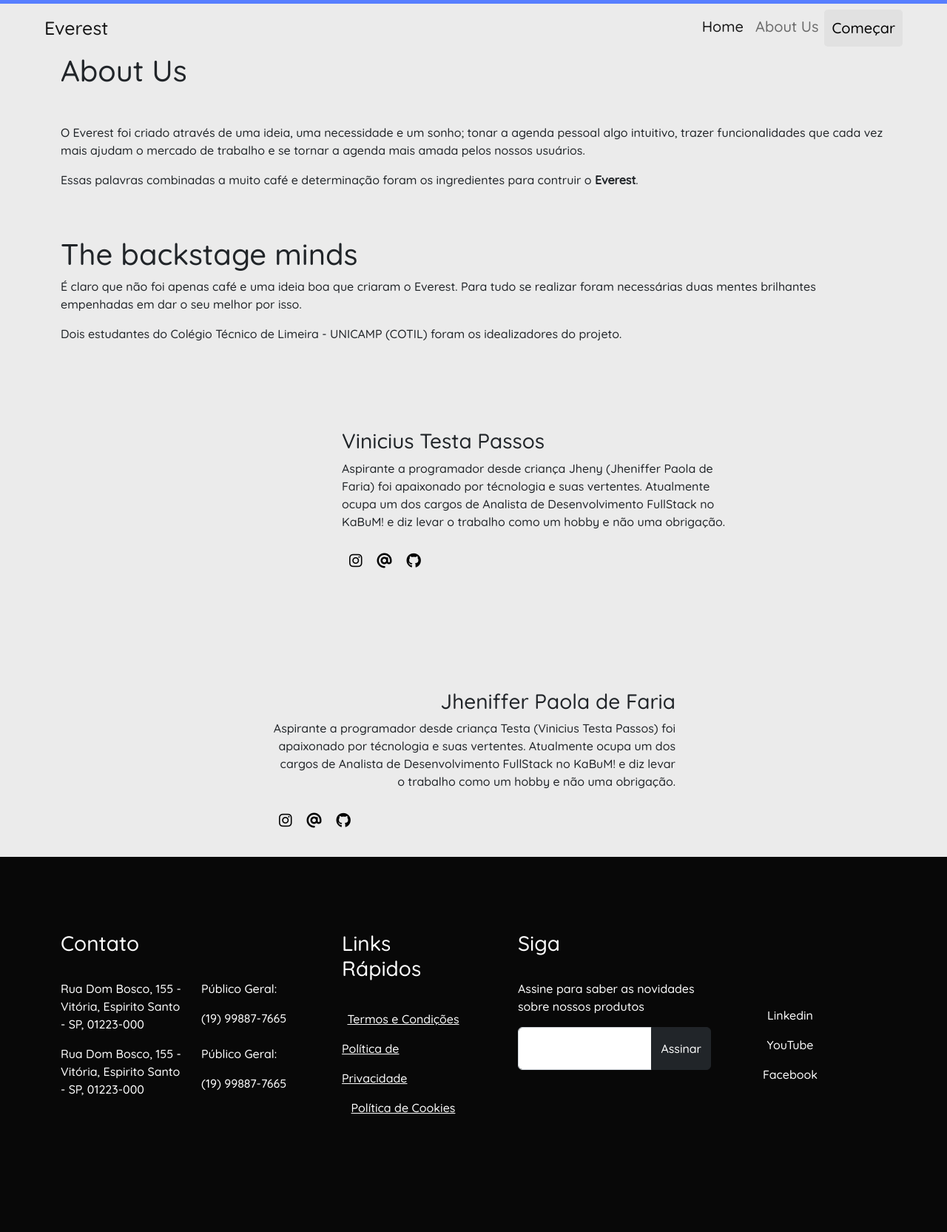
After one commit to VinTesta/web-everest, a PHP site: page /view/about-us.php in a window 1280 px wide. The commit adds this page. Shown: the whole page at 74% size. Run offline with PHP 8.4, Linux system fonts and the light colour scheme; some libraries are stand-ins or nearby versions.

Commit message:
feat: adicionado about us

```diff
--- a/layout/cabecalho.php
+++ b/layout/cabecalho.php
@@ -9,11 +9,14 @@
     <link href="https://cdn.jsdelivr.net/npm/bootstrap@5.2.0/dist/css/bootstrap.min.css" rel="stylesheet" integrity="sha384-gH2yIJqKdNHPEq0n4Mqa/HGKIhSkIHeL5AyhkYV8i59U5AR6csBvApHHNl/vI1Bx" crossorigin="anonymous">
     <link rel="stylesheet" href="../web/css/everest.css">
     <link rel="stylesheet" href="../web/css/home.css">
-    <script src="https://kit.fontawesome.com/072fea83f9.js" crossorigin="anonymous"></script>
+    <link rel="stylesheet" href="../web/css/about-us.css">
+    <script src="https://kit.fontawesome.com/5b48296146.js" crossorigin="anonymous"></script>
     <link
         rel="stylesheet"
         href="https://cdnjs.cloudflare.com/ajax/libs/animate.css/4.1.1/animate.min.css"
     />
+
+    <script src="https://platform.linkedin.com/badges/js/profile.js" async defer type="text/javascript"></script>
 </head>
 <body class="my-bg-main">
 
@@ -23,7 +26,7 @@
     <!-- NAVBAR -->
     <nav class="navbar navbar-expand-lg bg-transparent">
     <div class="container-fluid">
-        <a class="navbar-brand ms-5" href="#">Everest</a>
+        <a class="navbar-brand ms-5" href="../">Everest</a>
         <button class="navbar-toggler" type="button" data-bs-toggle="collapse" data-bs-target="#navbarSupportedContent" aria-controls="navbarSupportedContent" aria-expanded="false" aria-label="Toggle navigation">
         <span class="navbar-toggler-icon"></span>
         </button>
@@ -33,10 +36,10 @@
         <div class="d-flex">
             <ul class="navbar-nav me-5 mb-2 mb-lg-0">
                 <li class="nav-item">
-                    <a class="nav-link active" aria-current="page" href="#">Home</a>
+                    <a class="nav-link active" aria-current="page" href="../">Home</a>
                 </li>
                 <li class="nav-item">
-                    <a class="nav-link" href="#">About Us</a>
+                    <a class="nav-link" href="./about-us.php">About Us</a>
                 </li>
                 <li class="nav-item">
                     <button type="button" class="button-nav-everest">
--- /dev/null
+++ b/view/about-us.php
@@ -0,0 +1,83 @@
+<?php
+    require_once("../layout/cabecalho.php");
+?>
+
+<!-- FIRST CONTAINER -->
+<div class="container about-us-container">
+    <div class="row mb-5">
+        <h1 class="mb-5">About Us</h1>
+        <div class="col-12">
+            <p>O Everest foi criado através de uma ideia, uma necessidade e um sonho; tonar a agenda pessoal algo intuitivo, trazer funcionalidades
+             que cada vez mais ajudam o mercado de trabalho e se tornar a agenda mais amada pelos nossos usuários.</p>
+            <p>Essas palavras combinadas a muito café e determinação foram os ingredientes para contruir o <b>Everest</b>.</p>
+        </div>
+    </div>
+    <div class="row" style="margin-bottom: 100px">
+        <h1>The backstage minds</h1>
+        <div class="col-md-12">
+            <p>
+                É claro que não foi apenas café e uma ideia boa que criaram o Everest. Para tudo se realizar foram necessárias duas mentes brilhantes
+                empenhadas em dar o seu melhor por isso.
+            </p>
+            <p>
+                Dois estudantes do Colégio Técnico de Limeira - UNICAMP (COTIL) foram os idealizadores do projeto.
+            </p>
+        </div>
+    </div>
+    <div class="row" style="margin-bottom: 100px">
+        <div class="col-md-4 mb-4">
+            <div class="badge-base LI-profile-badge" data-locale="pt_BR" data-size="large" data-theme="dark" data-type="HORIZONTAL" data-vanity="vinicius-testa-passos" data-version="v1">
+                <a class="badge-base__link LI-simple-link" href="https://br.linkedin.com/in/vinicius-testa-passos?trk=profile-badge">
+                </a>
+            </div>
+        </div>
+        <div class="col-md-6 mb-5">
+            <h3>Vinicius Testa Passos</h3>
+            <p>
+                Aspirante a programador desde criança Jheny (Jheniffer Paola de Faria) foi apaixonado por técnologia e suas vertentes. Atualmente ocupa
+                um dos cargos de Analista de Desenvolvimento FullStack no KaBuM! e diz levar o trabalho como um hobby e não uma obrigação.
+            </p>
+            <div class="icons-social-medias">
+                <a href="#">
+                    <i class="fa-brands fa-instagram"></i>
+                </a>
+                <a href="#">
+                    <i class="fa-solid fa-at"></i>
+                </a>
+                <a href="#">
+                    <i class="fa-brands fa-github"></i>
+                </a>
+            </div>
+        </div>
+    </div>
+    <div class="row">
+        <div class="col-md-3"></div>
+        <div class="col-md-6 mb-4 text-end">
+            <h3>Jheniffer Paola de Faria</h3>
+            <p>
+                Aspirante a programador desde criança Testa (Vinicius Testa Passos) foi apaixonado por técnologia e suas vertentes. Atualmente ocupa
+                um dos cargos de Analista de Desenvolvimento FullStack no KaBuM! e diz levar o trabalho como um hobby e não uma obrigação.
+            </p>
+            <div class="icons-social-medias">
+                <a href="#">
+                    <i class="fa-brands fa-instagram"></i>
+                </a>
+                <a href="#">
+                    <i class="fa-solid fa-at"></i>
+                </a>
+                <a href="#">
+                    <i class="fa-brands fa-github"></i>
+                </a>
+            </div>
+        </div>
+        <div class="col-md-3 mb-5 d-flex align-end">
+            <div class="badge-base LI-profile-badge" data-locale="pt_BR" data-size="large" data-theme="dark" data-type="HORIZONTAL" data-vanity="jheniffer-faria-0067401bb" data-version="v1">
+                <a class="badge-base__link LI-simple-link" href="https://br.linkedin.com/in/jheniffer-faria-0067401bb?trk=profile-badge">
+                </a>
+            </div>
+        </div>
+    </div>
+</div>
+<?php
+    require_once("../layout/rodape.php");
+?>
--- /dev/null
+++ b/web/css/about-us.css
@@ -0,0 +1,20 @@
+.about-us-container
+{
+    min-height: 100vh;
+}
+
+.icons-social-medias
+{
+    display: flex;
+    justify-content: start;
+    align-items: end;
+    flex-direction: row;
+}
+
+.icons-social-medias a
+{
+    margin: 10px;
+    color: black;
+    text-decoration: none;
+    font-size: 20px;
+}
```
Also changed, not shown: .htaccess.
